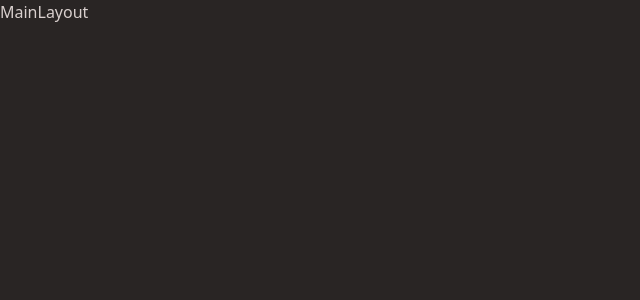
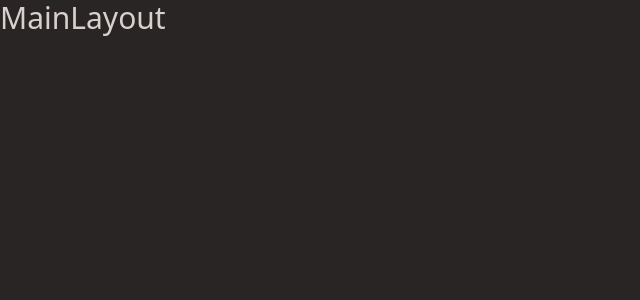
Before and after one commit to a4arpon/geetify, a React (Vite) app: page / in a window 1280 px wide. Shown: the top 300 px of the page, without its empty margins (0-640 px from the left). Built offline with nearby package versions, Linux system fonts and the light colour scheme.

Commit message:
Core: redirects added

```diff
--- a/src/layouts/MainLayout.jsx
+++ b/src/layouts/MainLayout.jsx
@@ -1,5 +1,5 @@
 const MainLayout = () => {
-  return <div>MainLayout</div>
+  return <div className="text-3xl">MainLayout</div>
 }
 
 export default MainLayout
```
Also changed, not shown: 1 other file (tests, documents, lock files or other folders).
